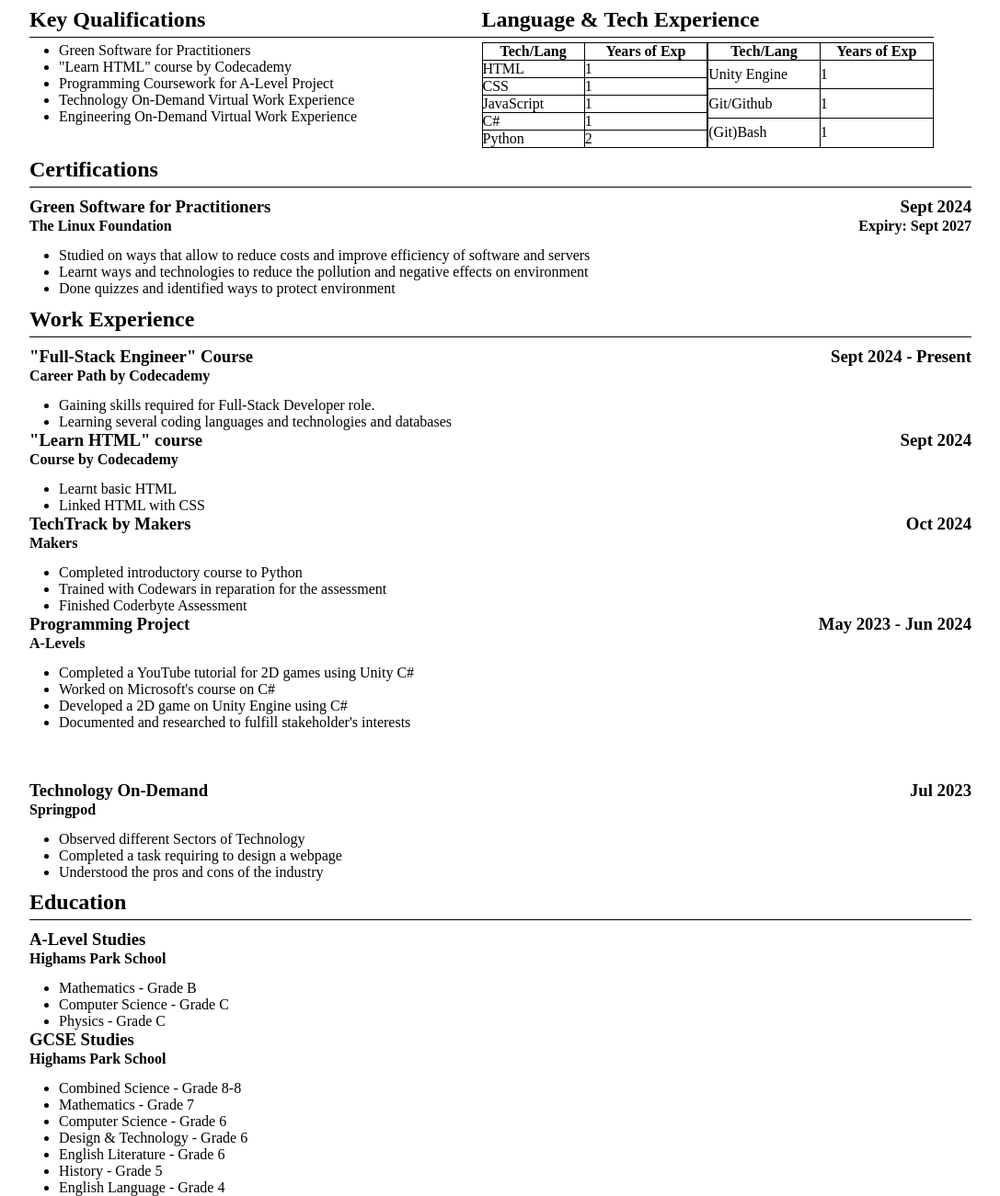
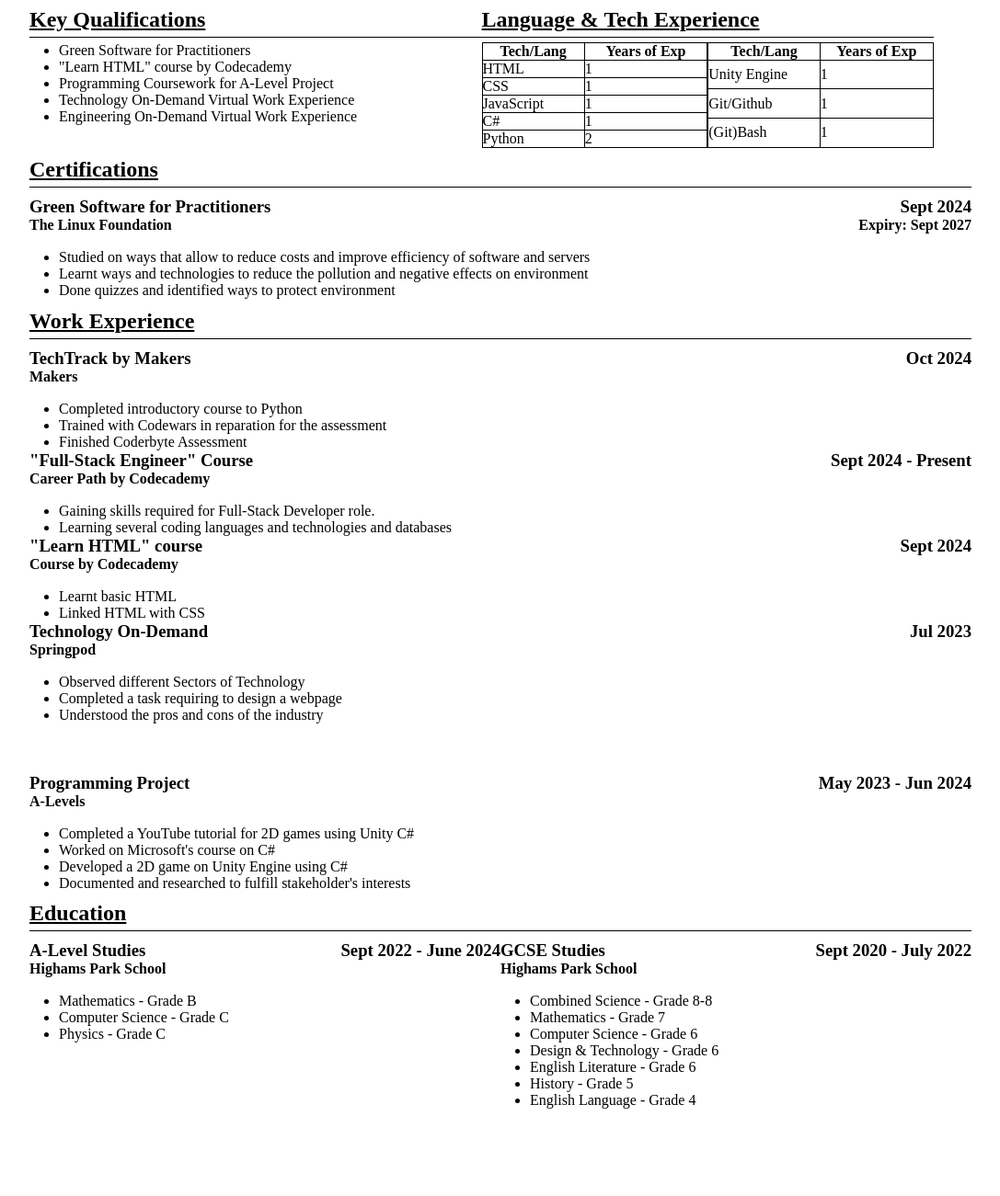
Before and after one commit to Nemozikr/CV-Maker, a plain HTML site: page index.html in a window 1280 px wide. Shown: the part 164-1465 px from the top of the page at 92% size, without its empty margins (96-1183 px from the left). After the commit the page ends 1370 px from the top, so only its background shows below. Drawn offline with Linux system fonts and the light colour scheme.

Commit message:
corrections

```diff
--- a/index.html
+++ b/index.html
@@ -21,8 +21,8 @@
             </ul>
         </header>
         <main>
-            <div class="qualifAndExperience">
-                <div class="keyQualifications">
+            <div id="qualifAndExperience">
+                <div id="keyQualifications">
                     <h2>Key Qualifications</h2>
                     <ul>
                         <li>Green Software for Practitioners</li>
@@ -33,7 +33,7 @@
                     </ul>
                 </div>
 
-                <div class="langAndTechExp">
+                <div id="langAndTechExp">
                     <h2>Language & Tech Experience</h2>
                     <div class="tableContainer">
                         <table>
@@ -92,9 +92,9 @@
                 </div>
             </div>
                 <h2>Certifications</h2>
-                <div class="certifications">
-                    <h3>Green Software for Practitioners<span class="date">Sept 2024</span></h3>
-                    <h4>The Linux Foundation<span class="date">Expiry: Sept 2027</span></h4>
+                <div id="certifications">
+                    <h3>Green Software for Practitioners<div class="date">Sept 2024</div></h3>
+                    <h4>The Linux Foundation<div class="date">Expiry: Sept 2027</div></h4>
                     <ul>
                         <li>Studied on ways that allow to reduce costs and improve efficiency of software and servers</li>
                         <li>Learnt ways and technologies to reduce the pollution and negative effects on environment</li>
@@ -102,22 +102,8 @@
                     </ul>
                 </div>
                 <h2>Work Experience</h2>
-                <div class="workExperience">
-                    <h3>"Full-Stack Engineer" Course<span class="date">Sept 2024 - Present</span></h3>
-                    <h4>Career Path by Codecademy</h4>
-                    <ul>
-                        <li>Gaining skills required for Full-Stack Developer role.</li>
-                        <li>Learning <span class="toolTip"><span class="toolTipText">HTML, CSS, JS (React, Redux, Express.js)</span>several coding languages</span> and <span class="toolTip"><span class="toolTipText">Git, GitHub, Git Pages, Bash, Swagger and OpenAPI</span>technologies</span> and <span class="toolTip"><span class="toolTipText">postgreSQL</span>databases</span></li>
-                    </ul>
-
-                    <h3>"Learn HTML" course<span class="date">Sept 2024</span></h3>
-                    <h4>Course by Codecademy</h4>
-                    <ul>
-                        <li>Learnt basic HTML</li>
-                        <li>Linked HTML with CSS</li>
-                    </ul>
-
-                    <h3>TechTrack by Makers<span class="date">Oct 2024</span></h3>
+                <div id="workExperience">
+                    <h3>TechTrack by Makers<div class="date">Oct 2024</div></h3>
                     <h4>Makers</h4>
                     <ul>
                         <li>Completed introductory course to Python</li>
@@ -125,7 +111,30 @@
                         <li>Finished Coderbyte Assessment</li>
                     </ul>
 
-                    <h3>Programming Project<span class="date">May 2023 - Jun 2024</span></h3>
+                    <h3>"Full-Stack Engineer" Course<div class="date">Sept 2024 - Present</div></h3>
+                    <h4>Career Path by Codecademy</h4>
+                    <ul>
+                        <li>Gaining skills required for Full-Stack Developer role.</li>
+                        <li>Learning <div class="toolTip"><div class="toolTipText">HTML, CSS, JS (React, Redux, Express.js)</div>several coding languages</div> and <div class="toolTip"><div class="toolTipText">Git, GitHub, Git Pages, Bash, Swagger and OpenAPI</div>technologies</div> and <div class="toolTip"><div class="toolTipText">postgreSQL</div>databases</div></li>
+                    </ul>
+
+                    <h3>"Learn HTML" course<div class="date">Sept 2024</div></h3>
+                    <h4>Course by Codecademy</h4>
+                    <ul>
+                        <li>Learnt basic HTML</li>
+                        <li>Linked HTML with CSS</li>
+                    </ul>
+
+                    <h3>Technology On-Demand<div class="date">Jul 2023</div></h3>
+                    <h4>Springpod</h4>
+                    <ul>
+                        <li>Observed different Sectors of Technology</li>
+                        <li>Completed a task requiring to design a webpage</li>
+                        <li>Understood the pros and cons of the industry</li>
+                    </ul>
+                    <br><br><br>
+
+                    <h3>Programming Project<div class="date">May 2023 - Jun 2024</div></h3>
                     <h4>A-Levels</h4>
                     <ul>
                         <li>Completed a YouTube tutorial for 2D games using Unity C#</li>
@@ -133,29 +142,23 @@
                         <li>Developed a 2D game on Unity Engine using C#</li>
                         <li>Documented and researched to fulfill stakeholder's interests</li>
                     </ul>
-                    <br><br><br>
 
-                    <h3>Technology On-Demand<span class="date">Jul 2023</span></h3>
-                    <h4>Springpod</h4>
-                    <ul>
-                        <li>Observed different Sectors of Technology</li>
-                        <li>Completed a task requiring to design a webpage</li>
-                        <li>Understood the pros and cons of the industry</li>
-                    </ul>
                 </div>
             <div class="container">
                 <h2>Education</h2>
-                <div class="education">
-
-                    <h3>A-Level Studies</h3>
+                <div id="Education">
+                    <div class="educ-part">
+                        <h3>A-Level Studies<div class="date">Sept 2022 - June 2024</div></h3>
                         <h4>Highams Park School</h4>
                         <ul>
                             <li>Mathematics - Grade B</li>
                             <li>Computer Science - Grade C</li>
                             <li>Physics - Grade C</li>
                         </ul>
+                    </div>
 
-                    <h3>GCSE Studies</h3>
+                    <div class="educ-part">
+                        <h3>GCSE Studies<div class="date">Sept 2020 - July 2022</div></h3>
                         <h4>Highams Park School</h4>
                         <ul>
                             <li>Combined Science - Grade 8-8</li>
@@ -168,7 +171,9 @@
                         </ul>
                     </div>
                 </div>
+            </div>
         </main>
+
         <footer>
 
         </footer>
--- a/resources/style.css
+++ b/resources/style.css
@@ -14,10 +14,10 @@
     margin-bottom: 1%;
     position: relative;
     text-align: center;
-    text-decorations: underline black solid;
+    text-decoration: underline black solid;
 }
 h2::after {
-    content: ".";
+    content: " ";
     width: 100%;
     background-color: black;
     font-size: 1px;
@@ -65,8 +65,7 @@
 }
 
 h4 {
-    margin-top: 1px;
-    margin-bottom: 2px
+    margin-bottom: 5px;
 }
 
 h4::after {
@@ -102,25 +101,24 @@
     width: 100%;
 }
 
-.qualifAndExperience {
+#qualifAndExperience {
     display: inline-flex;
+    align-items: baseline;
+    justify-content: flex-start;
+    flex-flow: row wrap;
     box-sizing: border-box;
     width: 100%;
-    align-items: baseline;
-    justify-content: start;
 }
 
-.qualifAndExperience h2 {
+#qualifAndExperience h2 {
     text-align: left;
     min-width: 200px; /* Set a minimum width to avoid being too narrow */
 }
 
 /* Ensure the other sections take full width */
-.keyQualifications,
-.langAndTechExp {
+#keyQualifications,
+#langAndTechExp {
     flex-basis: 48%; /* Reduces width slightly to tighten layout */
-    flex-direction: column;
-    display: inline-flex;
 }
 
 .tableContainer {
@@ -132,14 +130,38 @@
     width: 50%;
 }
 
+#workExperience {
+    display: flex;
+    flex-flow: column;
+}
+
 .date {
+    text-align: right;
     position: absolute;
     right: 0;
+    display: inline-block;
+}
+
+#Education {
+    display: inline-flex;
+    justify-content: flex-start;
+    align-items: baseline;
+    flex-flow: row;
+    width: 100%;
+    box-sizing: border-box;
+}
+
+.educ-part {
+    display: inline-block;
+    position: relative;
+    width: 50%;
 }
 
 footer {
-    display: flex;
-    position: fixed;
+    display: block;
+    position: relative;
     width: 100%;
-    bottom: 0%;
+    margin-top: 20px;
+    margin-bottom: 10px;
+    top: 5%;
 }
```
Lines whose indentation alone changed are shown as unchanged.
